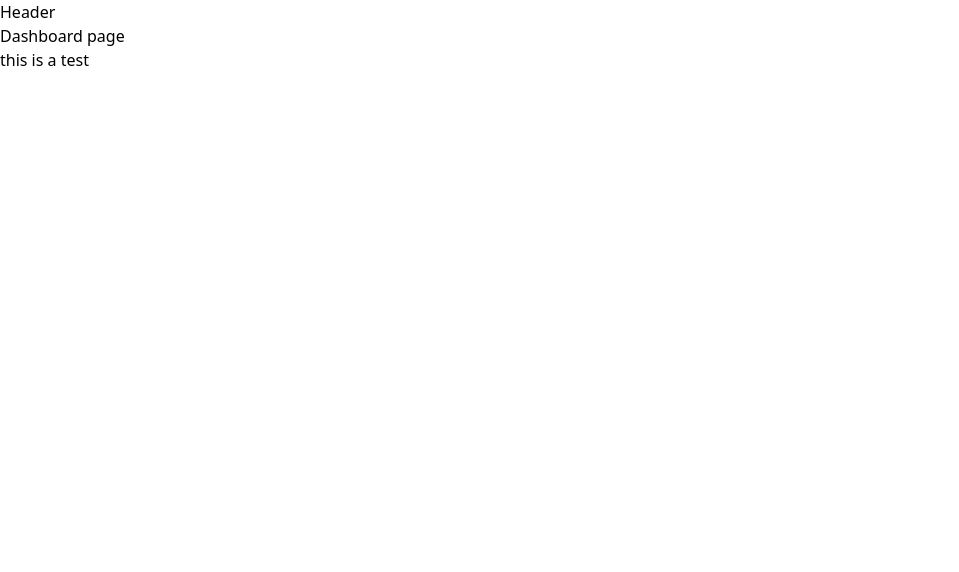
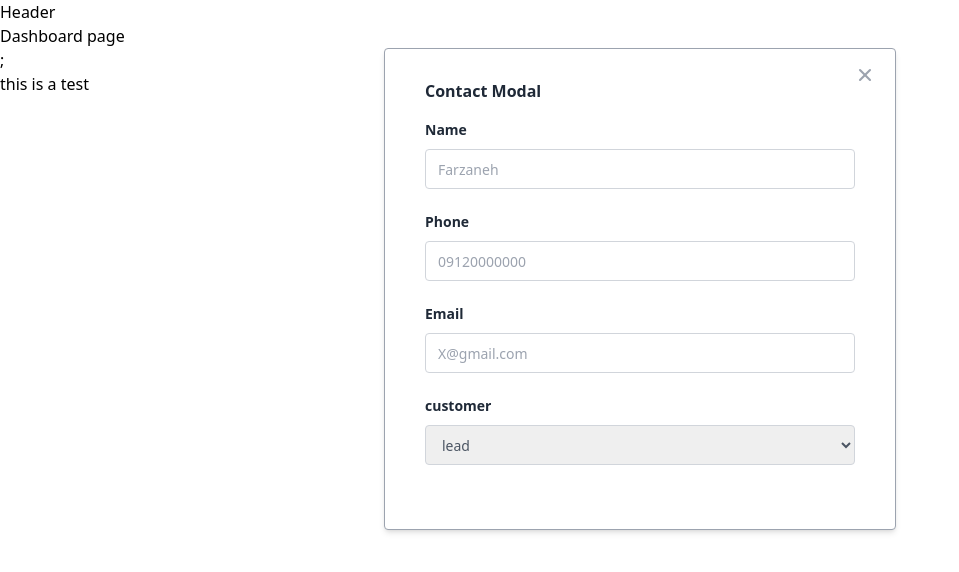
Before and after one commit to Lo-Agency-Internship/Kerio, a React (Create React App) app in the folder frontend/: page /dashboard in a window 1280 px wide. Shown: the top 572 px of the page, without its empty margins (0-959 px from the left). Built offline with nearby package versions, Linux system fonts and the light colour scheme.

Commit message:
contactModal

```diff
--- /dev/null
+++ b/frontend/src/components/molecules/contactModal.tsx
@@ -0,0 +1,92 @@
+import { useState } from 'react';
+interface Props {
+	showContactModal?: boolean;
+	setShowContactModal?: boolean;
+	label?: string;
+}
+function ContactModal({ showContactModal, setShowContactModal, label }: Props) {
+	return (
+		<div className="py-12 transition duration-150 ease-in-out z-10 absolute top-0 right-0 bottom-0 left-0" id="modal">
+			<div role="alert" className="container mx-auto w-11/12 md:w-2/3 max-w-lg">
+				<div className="relative inline-block text-left w-full">
+					<div>
+						<div className="relative py-8 px-5 md:px-10 bg-white shadow-md rounded border border-gray-400">
+							<h1 className="text-gray-800 font-lg font-bold tracking-normal leading-tight mb-4">Contact Modal</h1>
+							<form>
+								<label htmlFor="title" className="text-gray-800 text-sm font-bold leading-tight tracking-normal">
+									Name
+								</label>
+								<input
+									id="title"
+									className="mb-5 mt-2 text-gray-600 focus:outline-none focus:border
+                         focus:border-indigo-700 font-normal w-full h-10 flex items-center
+                         pl-3 text-sm border-gray-300 rounded border"
+									placeholder="Farzaneh"
+								/>
+								<label htmlFor="phone" className="text-gray-800 text-sm font-bold leading-tight tracking-normal">
+									Phone
+								</label>
+								<input
+									id="number"
+									className="mb-5 mt-2 text-gray-600 focus:outline-none focus:border
+                         focus:border-indigo-700 font-normal w-full h-10 flex items-center pl-3
+                         text-sm border-gray-300 rounded border"
+									placeholder="09120000000"
+								/>
+								<label htmlFor="e-mail" className="text-gray-800 text-sm font-bold leading-tight tracking-normal">
+									Email
+								</label>
+								<input
+									id="email"
+									className="mb-5 mt-2 text-gray-600 focus:outline-none focus:border
+                         focus:border-indigo-700 font-normal w-full h-10 flex items-center pl-3
+                         text-sm border-gray-300 rounded border"
+									placeholder="X@gmail.com"
+								/>
+								<label className="text-gray-800 text-sm font-bold leading-tight tracking-normal">customer</label>
+								<div className="mb-5 mt-2">
+									<select
+										name="status"
+										id="customerStatus"
+										className="mb-8 text-gray-600 focus:outline-none focus:border focus:border-indigo-700 font-normal w-full h-10 flex items-center pl-3 text-sm border-gray-300 rounded border">
+										<option value="customer">lead</option>
+										<option value="customer">lost-loyal</option>
+										<option value="customer">potentialCustomer</option>
+										<option value="customer">lostPotentialCustomer</option>
+										<option value="customer">lostLoyalCustomer</option>
+										<option value="customer">loyalCustomer</option>
+									</select>
+								</div>
+
+								<button
+									className="cursor-pointer absolute top-0 right-0 mt-4 mr-5
+                         text-gray-400 hover:text-gray-600 transition duration-150 ease-in-out
+                         rounded focus:ring-2 focus:outline-none focus:ring-gray-600"
+									aria-label="close modal"
+									role="button">
+									<svg
+										xmlns="http://www.w3.org/2000/svg"
+										className="icon icon-tabler icon-tabler-x"
+										width="20"
+										height="20"
+										viewBox="0 0 24 24"
+										strokeWidth="2.5"
+										stroke="currentColor"
+										fill="none"
+										strokeLinecap="round"
+										strokeLinejoin="round">
+										<path stroke="none" d="M0 0h24v24H0z" />
+										<line x1="18" y1="6" x2="6" y2="18" />
+										<line x1="6" y1="6" x2="18" y2="18" />
+									</svg>
+								</button>
+
+							</form>
+						</div>
+					</div>
+				</div>
+			</div>
+		</div>
+	);
+}
+export default ContactModal;
--- a/frontend/src/layout/layout.tsx
+++ b/frontend/src/layout/layout.tsx
@@ -1,6 +1,6 @@
-import { Link } from 'react-router-dom'
+import { Link } from 'react-router-dom';
 interface ILayout {
-    children: any
+	children: any;
 }
 
 export default function Layout({ children }: ILayout) {
@@ -20,5 +20,5 @@ export default function Layout({ children }: ILayout) {
 				<p>this is a test</p>
 			</footer>
 		</>
-    )
+	);
 }
--- a/frontend/src/pages/contact.tsx
+++ b/frontend/src/pages/contact.tsx
@@ -1,3 +1,3 @@
 export default function Contact() {
-    return <h1>contact page </h1>
+	return <h1>contact page </h1>;
 }
--- a/frontend/src/pages/dashboard.tsx
+++ b/frontend/src/pages/dashboard.tsx
@@ -1,3 +1,12 @@
+import ContactModal from '../components/molecules/contactModal';
+import { useState } from 'react';
+
 export default function Dashboard() {
-    return <h1>Dashboard page </h1>
+	const [showContactModal, setShowContactModal] = useState(false);
+	return (
+		<>
+			<ContactModal showContactModal={showContactModal} />
+			<h1>Dashboard page </h1>;
+		</>
+	);
 }
--- a/frontend/src/pages/index.tsx
+++ b/frontend/src/pages/index.tsx
@@ -1,3 +1,3 @@
 export default function Index() {
-    return <h1>signUp/signIN page</h1>
+	return <h1>signUp/signIN page</h1>;
 }
```
Also changed, not shown: frontend/src/App.tsx (+8 -9 lines), frontend/src/components/atoms/button.tsx (+9 -12 lines), frontend/src/index.tsx (+8 -9 lines). Lines whose indentation alone changed are shown as unchanged.
